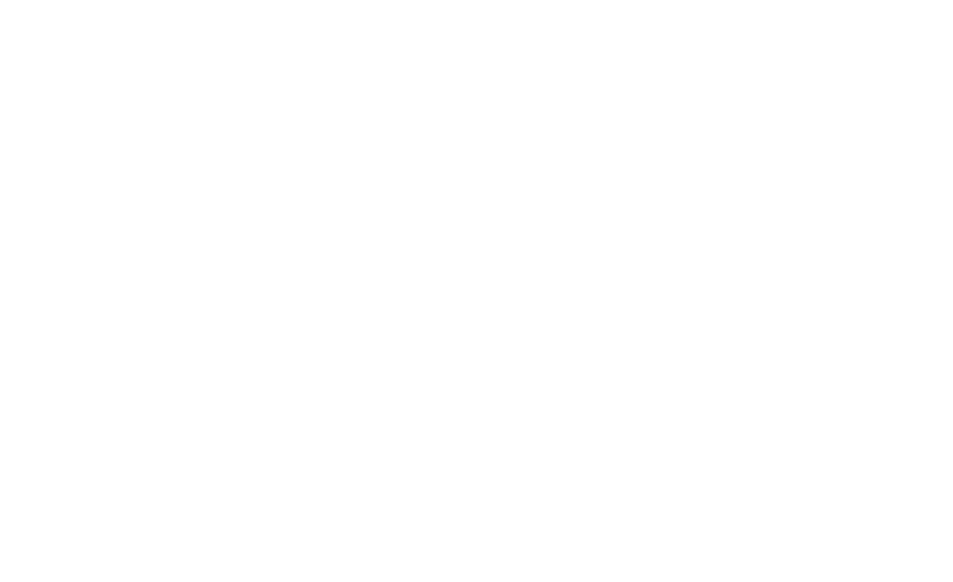
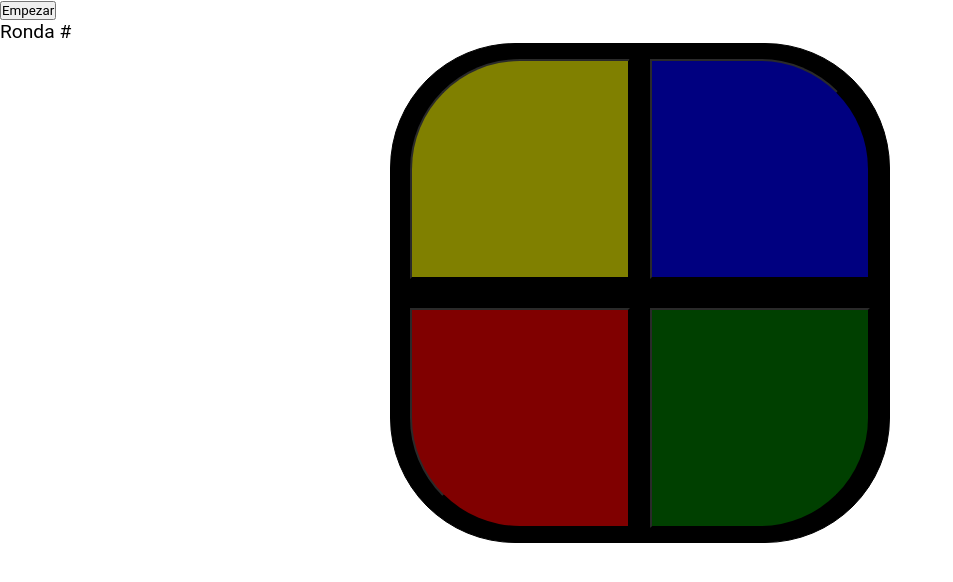
Before and after one commit to Und0r/Simon-dice-r-ArgentinaPrograma, a plain HTML site: page index.html in a window 1280 px wide. Shown: the whole page, without its empty margins (0-953 px from the left). Drawn offline with Linux system fonts and the light colour scheme.

Commit message:
Agregado de estilos y mejora de estructura

```diff
--- a/index.html
+++ b/index.html
@@ -8,16 +8,27 @@
     <link rel='stylesheet' type='text/css' media='screen' href='style.css'>
 
 </head>
-<header></header>
+<header>
+
+    <div id="state"> </div>
+    <button id="start">Empezar</button>
+    <div id="rounds">
+        <p>Ronda # </p>
+    </div>
+</header>
 <body>
-    <section id="simon-dice">
-    <div id="azul"></div>
-    <div id="verde"></div>
-    <div id="rojo"></div>
-    <div id="amarillo"></div>
-</section>
+    <section id="simonDiceContainer">
+
+        <input type="button" id="yellow" class="cuadro">
+        <input type="button" id="blue" class="cuadro">
+        <input type="button" id="red" class="cuadro">
+        <input type="button" id="green" class="cuadro">
+
+    </section>
 
 </body>
-<footer></footer>
+<footer>
+    <p></p>
+</footer>
 <script src='script.js'></script>
 </html>
--- a/style.css
+++ b/style.css
@@ -0,0 +1,55 @@
+*{
+    font-family: 'Roboto', sans-serif;
+    display: absolute;
+    box-sizing: border-box;
+    margin: 0;
+    padding: 0;
+}
+
+
+#rounds {
+    font-size: 1.2em;
+}
+
+#simonDiceContainer {
+    display: flex;
+    border-radius: 25%;
+    border: 1px solid black;
+    background-color: black;
+    height: 500px;
+    width: 500px;
+    margin: 0px auto;
+    justify-content: space-evenly;
+    align-items: center;
+    flex-wrap: wrap;
+}
+
+
+#yellow{
+    border-top-left-radius:  50%;
+    background-color: yellow;
+}
+
+#blue{
+    border-top-right-radius:  50%;
+    background-color: blue;
+}
+
+#red{
+    border-bottom-left-radius:  50%;
+    background-color: red;
+}
+
+#green{
+    border-bottom-right-radius:  50%;
+    background-color: green;
+
+}
+
+.cuadro {
+    opacity: 0.5;
+    transition: opacity 500ms;
+    height:220px;
+    width: 220px;
+    cursor: pointer;
+}
```
